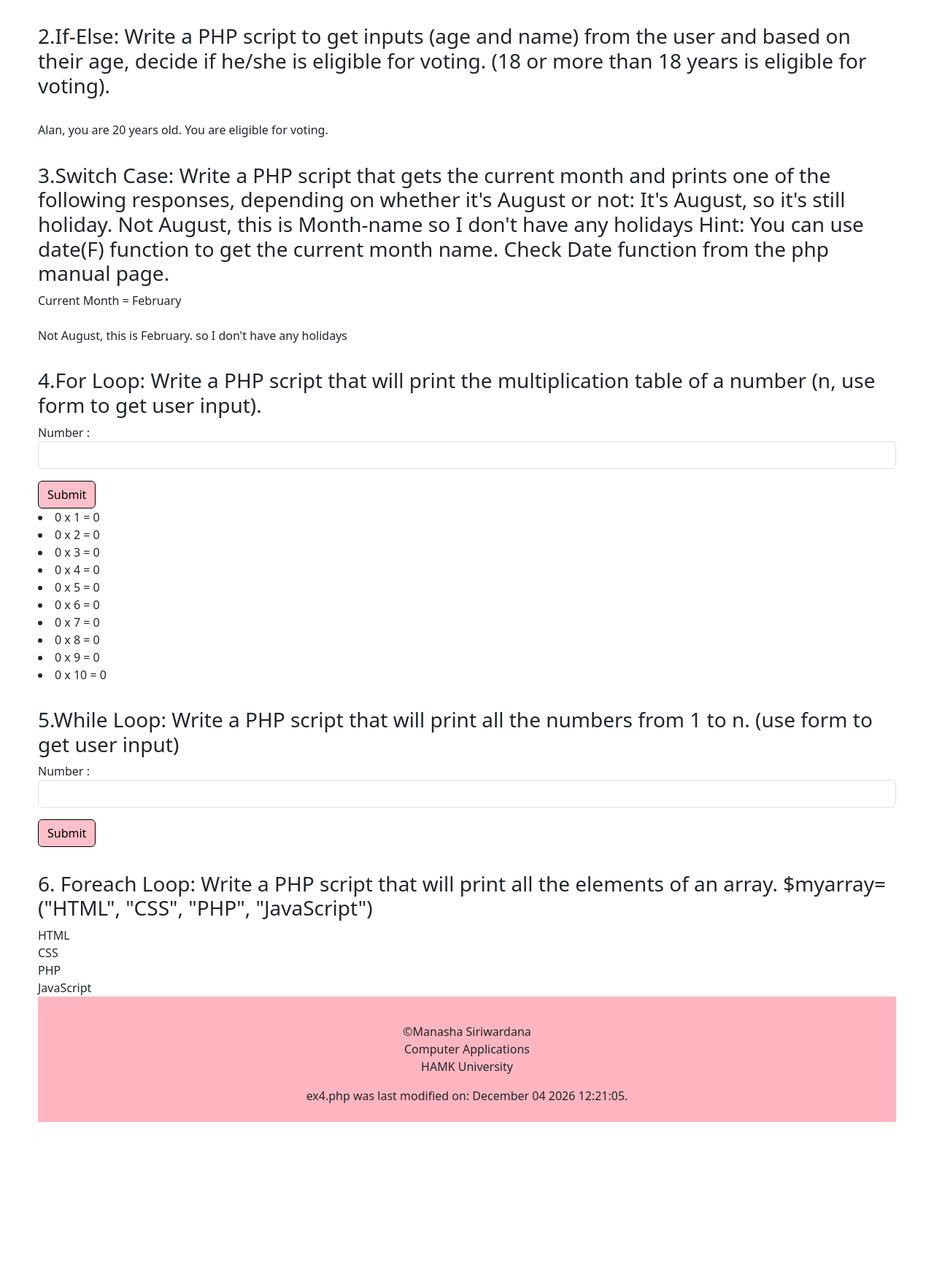
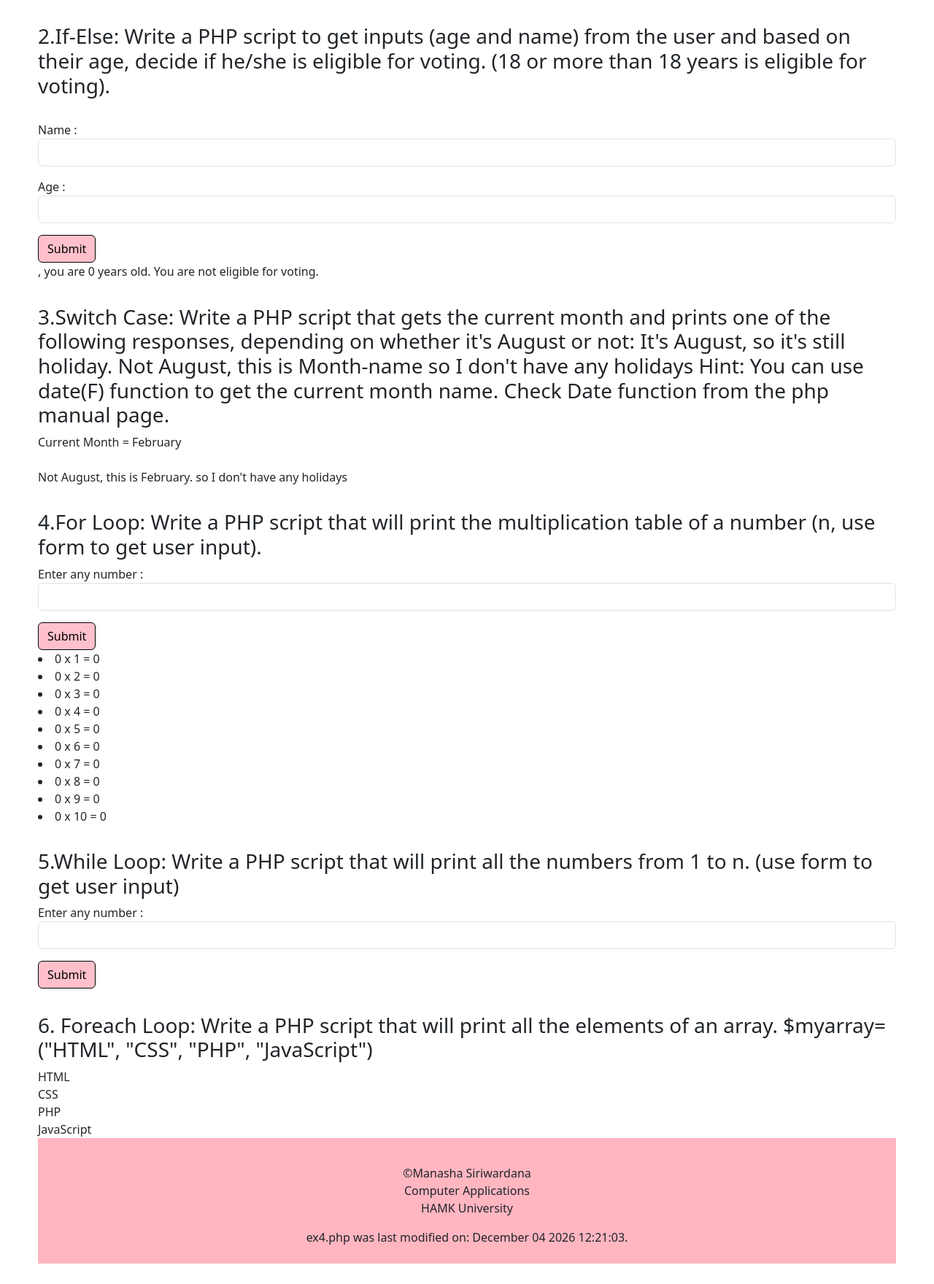
Before and after one commit to manasha23000/src, a PHP site: page /TasksManasha/ex4.php in a window 1280 px wide. Shown: the part 125-1885 px from the top of the page at 73% size. Before the commit the page ends 1663 px from the top, so only its background shows below. Run offline with PHP 8.4, Linux system fonts and the light colour scheme; data that the repository does not hold is empty.

Commit message:
update ex4

```diff
--- a/TasksManasha/ex4.php
+++ b/TasksManasha/ex4.php
@@ -12,10 +12,27 @@ include 'header.php'; ?>
 
 <br>
 
+<form method="post" name="IFElSE_form" action=<?php echo htmlspecialchars ($_SERVER['PHP_SELF']); ?>>
+
+    <div class="mb-3">
+        Name : <input type="text" name="name"  class="form-control" required>
+    </div>
+    <div class="mb-3">
+        Age : <input type="number" name="age"  class="form-control" required>
+    </div>
+    <button type="submit" name= "Form3" class="btn btn-primary">Submit</button>
+
+</form>
 <?php
 
-$age = 20;
-$name = "Alan";
+$age= 0 ;
+
+  if ($_SERVER["REQUEST_METHOD"] == "POST") {
+
+
+
+$age = $_POST["age"];
+$name = $_POST["name"];}
 
 if ($age >= 18){
     echo $name . ", you are " . $age . " years old. You are eligible for voting.";
@@ -26,7 +43,6 @@ else {
 }
 
 ?>
-
 
 
 <h3><br>3.Switch Case: Write a PHP script that gets the current month and prints one of the following responses,
@@ -60,7 +76,7 @@ switch ($currentmonth)
 <form method="post" name="ForLoop_form" action=<?php echo htmlspecialchars ($_SERVER['PHP_SELF']); ?>>
 
     <div class="mb-3">
-        Number : <input type="number" name="limit1"  class="form-control" required>
+        Enter any number : <input type="number" name="limit1"  class="form-control" required>
     </div>
 
     <button type="submit" name= "Form1" class="btn btn-primary">Submit</button>
@@ -94,7 +110,7 @@ $limit1 = $_POST["limit1"];
 <form method="post" name="Loop_form" action=<?php echo htmlspecialchars ($_SERVER['PHP_SELF']); ?>>
 
     <div class="mb-3">
-        Number : <input type="number" name="limit"  class="form-control" required>
+    Enter any number : <input type="number" name="limit"  class="form-control" required>
     </div>
 
     <button type="submit" name= "Form2" class="btn btn-primary">Submit</button>
```
